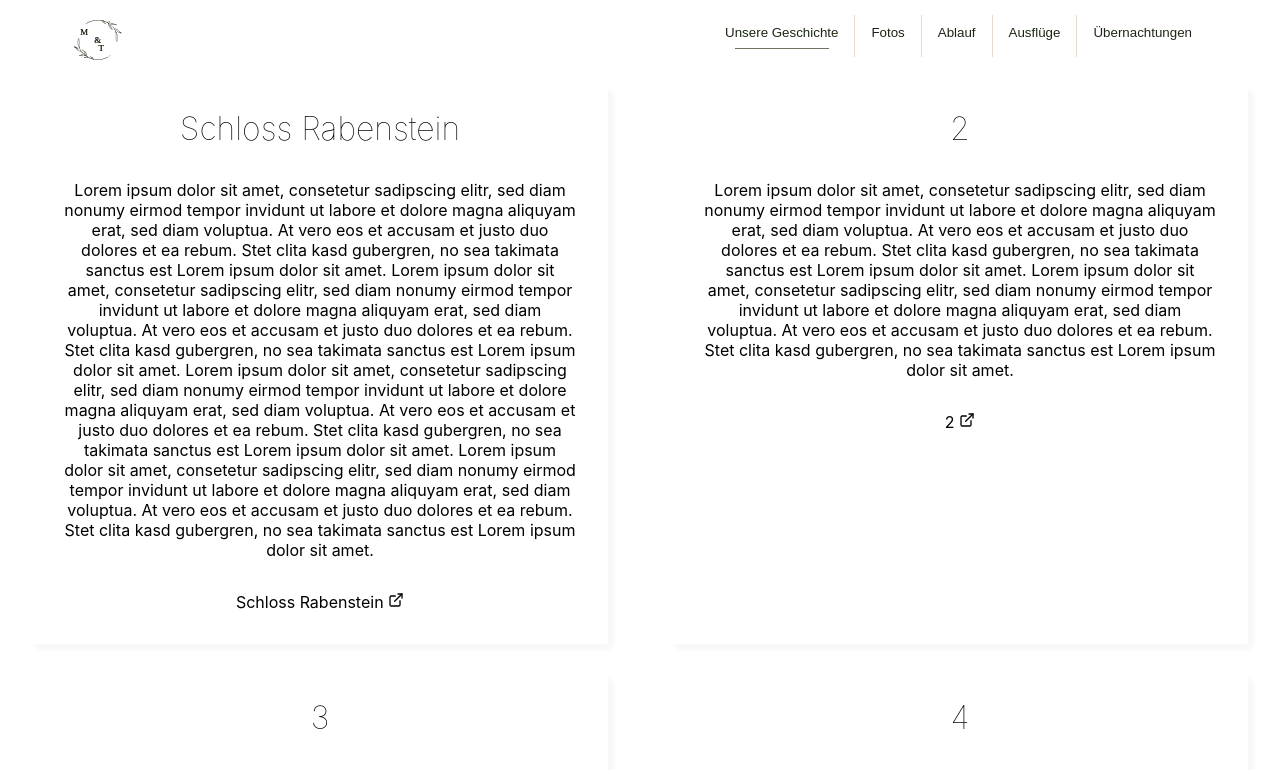
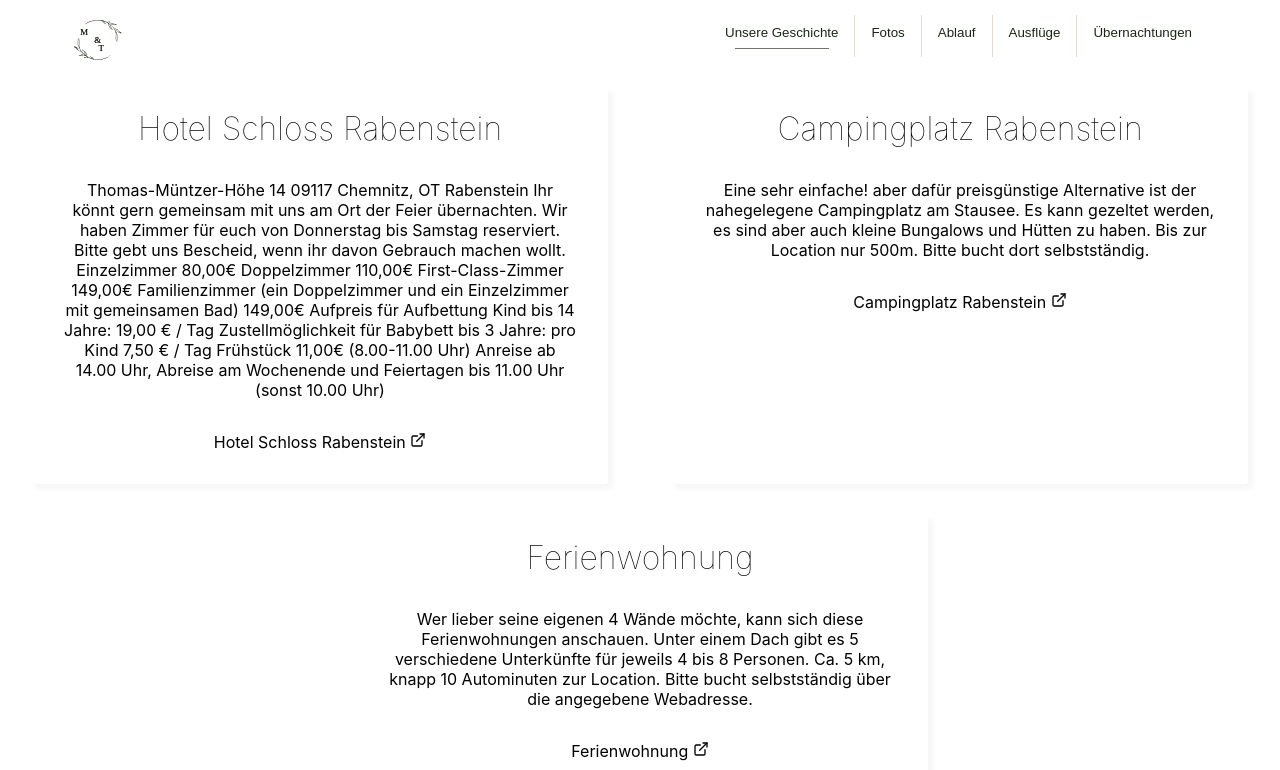
Before and after one commit to Dobherrmann/wedding, a React (Create React App) app: page /Sleep in a window 1280 px wide. Shown: the top 770 px of the page. Built offline with nearby package versions, Linux system fonts and the light colour scheme.

Commit message:
update Übernachtungen

```diff
--- a/src/pages/NavBar.js
+++ b/src/pages/NavBar.js
@@ -22,7 +22,7 @@
         const htmlElement = (
             <div className="nav-container">
                 <div className="nav-ournames">
-                <img src={Logo} className="our-logo" alt="this is car" />
+                    <img src={Logo} className="our-logo" alt="this is car" />
                 </div>
                 <button className="burger-button" onClick={() => this._burgerMenue()} />
                 <div className="btn-group">
@@ -54,7 +54,7 @@
 
     _expandBurgerMenue(burgerMenueElement) {
         // console.log("Ausklappen")
-        this.setState({navBarExpended: true});
+        this.setState({ navBarExpended: true });
         burgerMenueElement.classList.add("close");
 
         const navButtons = document.getElementsByClassName("btn-container");
@@ -68,7 +68,7 @@
 
     _collapseBurgerMenue(burgerMenueElement) {
         // console.log("Einklappen")
-        this.setState({navBarExpended: false});
+        this.setState({ navBarExpended: false });
         burgerMenueElement.classList.remove("close");
 
         const navButtons = document.getElementsByClassName("btn-container");
--- a/src/pages/Sleep.js
+++ b/src/pages/Sleep.js
@@ -7,26 +7,36 @@
     state = {
         lodgings: [
             {
-                hotel: "Schloss Rabenstein",
-                text: `Lorem ipsum dolor sit amet, consetetur sadipscing elitr, sed diam nonumy eirmod tempor invidunt ut labore et dolore magna aliquyam erat, sed diam voluptua. At vero eos et accusam et justo duo dolores et ea rebum. Stet clita kasd gubergren, no sea takimata sanctus est Lorem ipsum dolor sit amet. Lorem ipsum dolor sit amet, consetetur sadipscing elitr, sed diam nonumy eirmod tempor invidunt ut labore et dolore magna aliquyam erat, sed diam voluptua. At vero eos et accusam et justo duo dolores et ea rebum. Stet clita kasd gubergren, no sea takimata sanctus est Lorem ipsum dolor sit amet.
-                Lorem ipsum dolor sit amet, consetetur sadipscing elitr, sed diam nonumy eirmod tempor invidunt ut labore et dolore magna aliquyam erat, sed diam voluptua. At vero eos et accusam et justo duo dolores et ea rebum. Stet clita kasd gubergren, no sea takimata sanctus est Lorem ipsum dolor sit amet. Lorem ipsum dolor sit amet, consetetur sadipscing elitr, sed diam nonumy eirmod tempor invidunt ut labore et dolore magna aliquyam erat, sed diam voluptua. At vero eos et accusam et justo duo dolores et ea rebum. Stet clita kasd gubergren, no sea takimata sanctus est Lorem ipsum dolor sit amet.`,
+                hotel: "Hotel Schloss Rabenstein",
+                text: `Thomas-Müntzer-Höhe 14
+                09117 Chemnitz, OT Rabenstein
+                Ihr könnt gern gemeinsam mit uns am Ort der Feier übernachten. Wir haben Zimmer für euch von Donnerstag bis Samstag reserviert. Bitte gebt uns Bescheid, wenn ihr davon Gebrauch machen wollt.
+                Einzelzimmer 80,00€
+                Doppelzimmer 110,00€
+                First-Class-Zimmer 149,00€
+                Familienzimmer (ein Doppelzimmer und ein Einzelzimmer mit gemeinsamen Bad) 149,00€
+                Aufpreis für Aufbettung Kind bis 14 Jahre: 19,00 € / Tag
+                Zustellmöglichkeit für Babybett bis 3 Jahre: pro Kind 7,50 € / Tag
+                Frühstück 11,00€ (8.00-11.00 Uhr)
+                Anreise ab 14.00 Uhr, Abreise am Wochenende und Feiertagen bis 11.00 Uhr (sonst 10.00 Uhr)
+                `,
                 link: "https://www.hotel-schloss-rabenstein.de/hotel/"
             },
             {
-                hotel: "2",
-                text: "Lorem ipsum dolor sit amet, consetetur sadipscing elitr, sed diam nonumy eirmod tempor invidunt ut labore et dolore magna aliquyam erat, sed diam voluptua. At vero eos et accusam et justo duo dolores et ea rebum. Stet clita kasd gubergren, no sea takimata sanctus est Lorem ipsum dolor sit amet. Lorem ipsum dolor sit amet, consetetur sadipscing elitr, sed diam nonumy eirmod tempor invidunt ut labore et dolore magna aliquyam erat, sed diam voluptua. At vero eos et accusam et justo duo dolores et ea rebum. Stet clita kasd gubergren, no sea takimata sanctus est Lorem ipsum dolor sit amet.",
-                link: "https://www.hotel-schloss-rabenstein.de/hotel/"
+                hotel: "Campingplatz Rabenstein",
+                text: "Eine sehr einfache! aber dafür preisgünstige Alternative ist der nahegelegene Campingplatz am Stausee. Es kann gezeltet werden, es sind aber auch kleine Bungalows und Hütten zu haben. Bis zur Location nur 500m. Bitte bucht dort selbstständig.",
+                link: "http://www.campingplatz-rabenstein.de/index.html"
             },
             {
-                hotel: "3",
-                text: "Lorem ipsum dolor sit amet, consetetur sadipscing elitr, sed diam nonumy eirmod tempor invidunt ut labore et dolore magna aliquyam erat, sed diam voluptua. At vero eos et accusam et justo duo dolores et ea rebum. Stet clita kasd gubergren, no sea takimata sanctus est Lorem ipsum dolor sit amet. Lorem ipsum dolor sit amet, consetetur sadipscing elitr, sed diam nonumy eirmod tempor invidunt ut labore et dolore magna aliquyam erat, sed diam voluptua. At vero eos et accusam et justo duo dolores et ea rebum. Stet clita kasd gubergren, no sea takimata sanctus est Lorem ipsum dolor sit amet.",
-                link: "https://www.hotel-schloss-rabenstein.de/hotel/"
+                hotel: "Ferienwohnung ",
+                text: "Wer lieber seine eigenen 4 Wände möchte, kann sich diese Ferienwohnungen anschauen. Unter einem Dach gibt es 5 verschiedene Unterkünfte für jeweils 4 bis 8 Personen. Ca. 5 km, knapp 10 Autominuten zur Location. Bitte bucht selbstständig über die angegebene Webadresse.",
+                link: "https://www.ferien-in-chemnitz.de/index.php"
             },
-            {
-                hotel: "4",
-                text: "Lorem ipsum dolor sit amet, consetetur sadipscing elitr, sed diam nonumy eirmod tempor invidunt ut labore et dolore magna aliquyam erat, sed diam voluptua. At vero eos et accusam et justo duo dolores et ea rebum. Stet clita kasd gubergren, no sea takimata sanctus est Lorem ipsum dolor sit amet. Lorem ipsum dolor sit amet, consetetur sadipscing elitr, sed diam nonumy eirmod tempor invidunt ut labore et dolore magna aliquyam erat, sed diam voluptua. At vero eos et accusam et justo duo dolores et ea rebum. Stet clita kasd gubergren, no sea takimata sanctus est Lorem ipsum dolor sit amet.",
-                link: "https://www.hotel-schloss-rabenstein.de/hotel/"
-            },
+            // {
+            //     hotel: "4",
+            //     text: "Wer lieber seine eigenen 4 Wände möchte, kann sich diese Ferienwohnungen anschauen. Unter einem Dach gibt es 5 verschiedene Unterkünfte für jeweils 4 bis 8 Personen. Ca. 5 km, knapp 10 Autominuten zur Location. Bitte bucht selbstständig über die angegebene Webadresse.",
+            //     link: "https://www.hotel-schloss-rabenstein.de/hotel/"
+            // },
         ]
     }
 
@@ -36,7 +46,8 @@
                 {this._createCard(this.state.lodgings[0])}
                 {this._createCard(this.state.lodgings[1])}
                 {this._createCard(this.state.lodgings[2])}
-                {this._createCard(this.state.lodgings[3])}
+                {/* {this._createCard(this.state.lodgings[3])} */}
+                {/* <div>Sollte nichts dabei sein, schaut selbstständig nach und bucht, was euch gefällt. Benötigt ihr Hilfe, sagt uns Bescheid.</div> */}
             </div>
         );
     };
```
Also changed, not shown: 14 other files (tests, documents, lock files or other folders).
